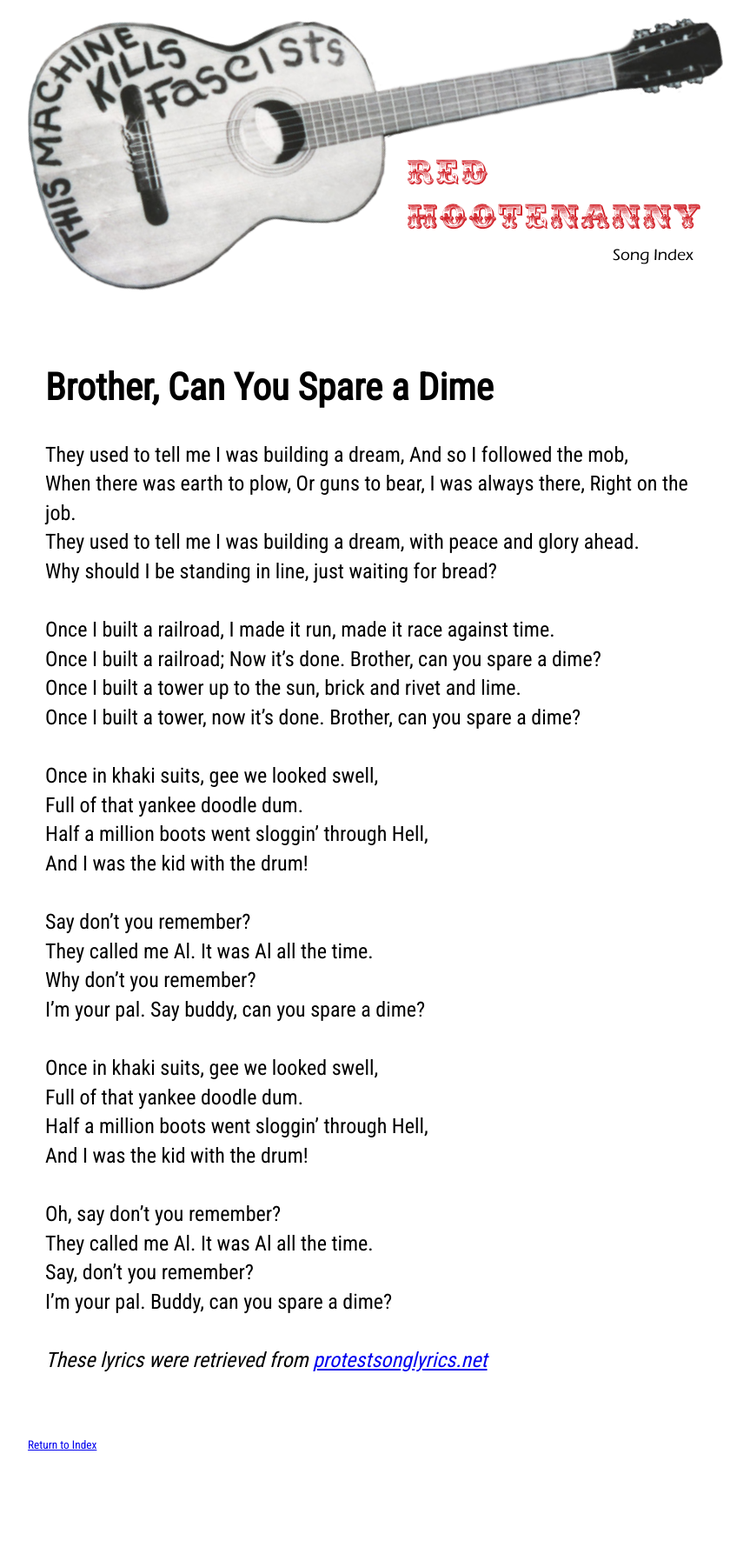
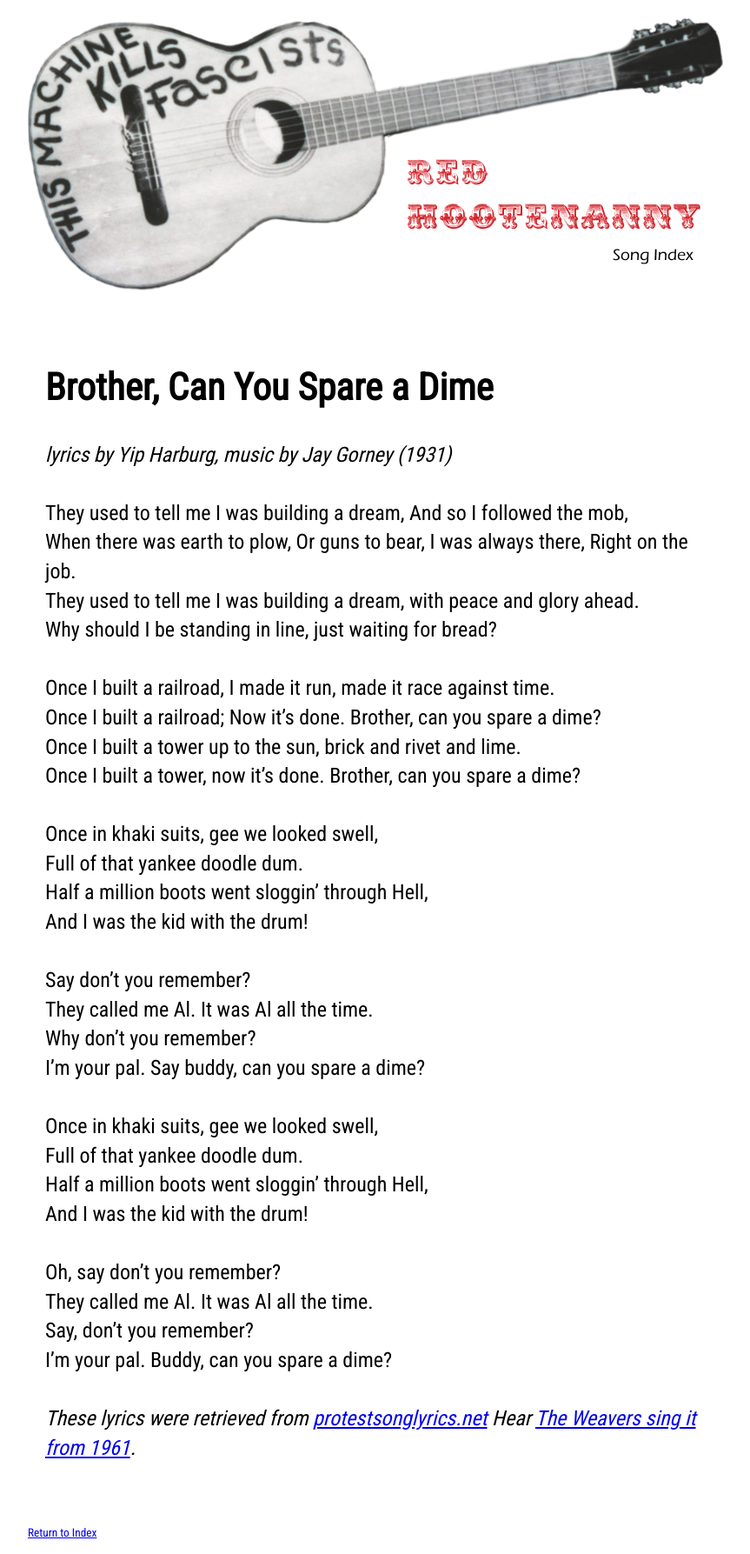
Before and after one commit to socialismconference/songbook.github.io, a Jekyll site: the page built from songs/brother-can-you-spare-a-dime.md, in a window 1280 px wide. Shown: the whole page at 87% size, without its empty margins (208-1071 px from the left). Built offline with Jekyll 4.4.1, drawn with Linux system fonts in a browser that asks for light colours; our own code applies the rules of GitHub Pages for plain Markdown files; a script that is not in the unit is left out; before the commit the page ends 1686 px from its top, so only the background shows below that.

Commit message:
Update brother-can-you-spare-a-dime.md

```diff
--- a/songs/brother-can-you-spare-a-dime.md
+++ b/songs/brother-can-you-spare-a-dime.md
@@ -5,6 +5,8 @@ category: songs
 ---
 
 ## Brother, Can You Spare a Dime
+
+>  lyrics by Yip Harburg, music by Jay Gorney (1931)
 
 They used to tell me I was building a dream, And so I followed the mob,
 When there was earth to plow, Or guns to bear, I was always there, Right on the job.
@@ -37,3 +39,4 @@ Say, don't you remember?
 I'm your pal. Buddy, can you spare a dime?
 
 > These lyrics were retrieved from [protestsonglyrics.net](protestsonglyrics.net)
+> Hear [The Weavers sing it from 1961](https://www.youtube.com/watch?v=xHD28SsJfXk).
```
